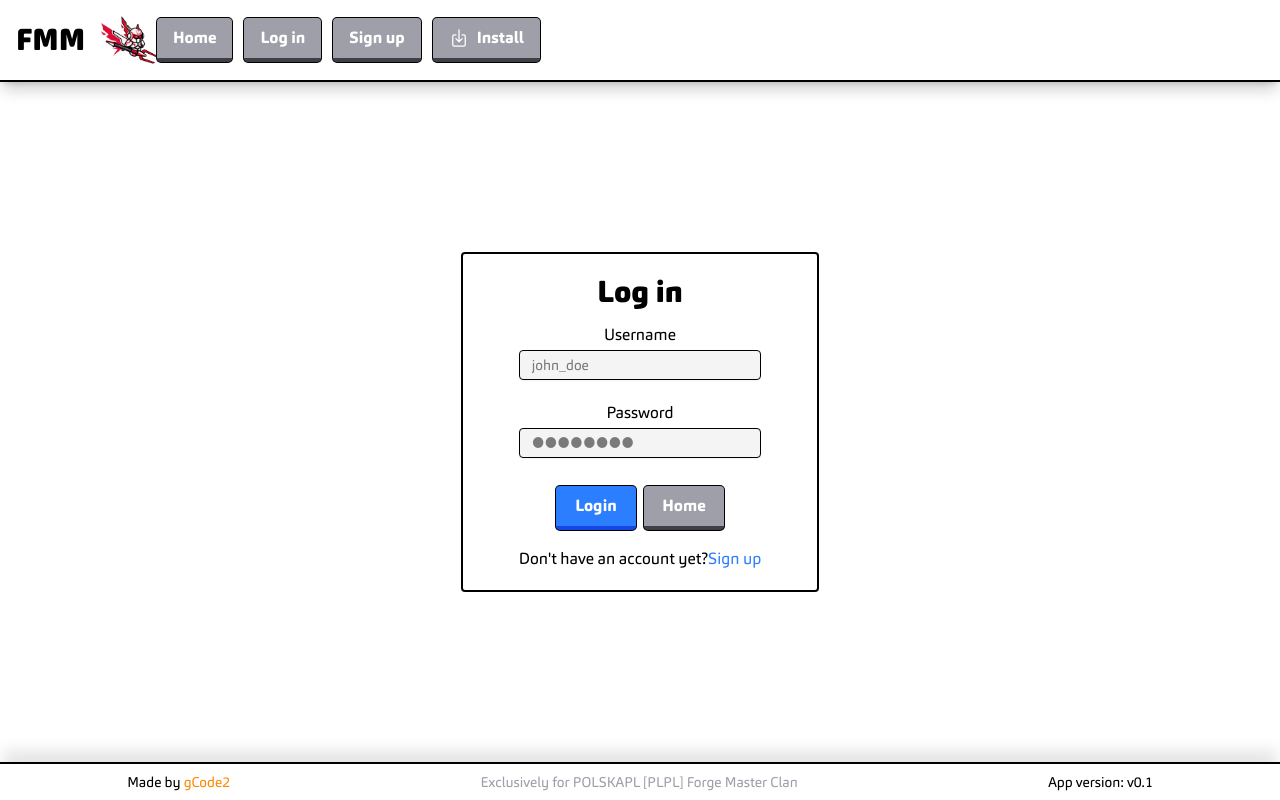
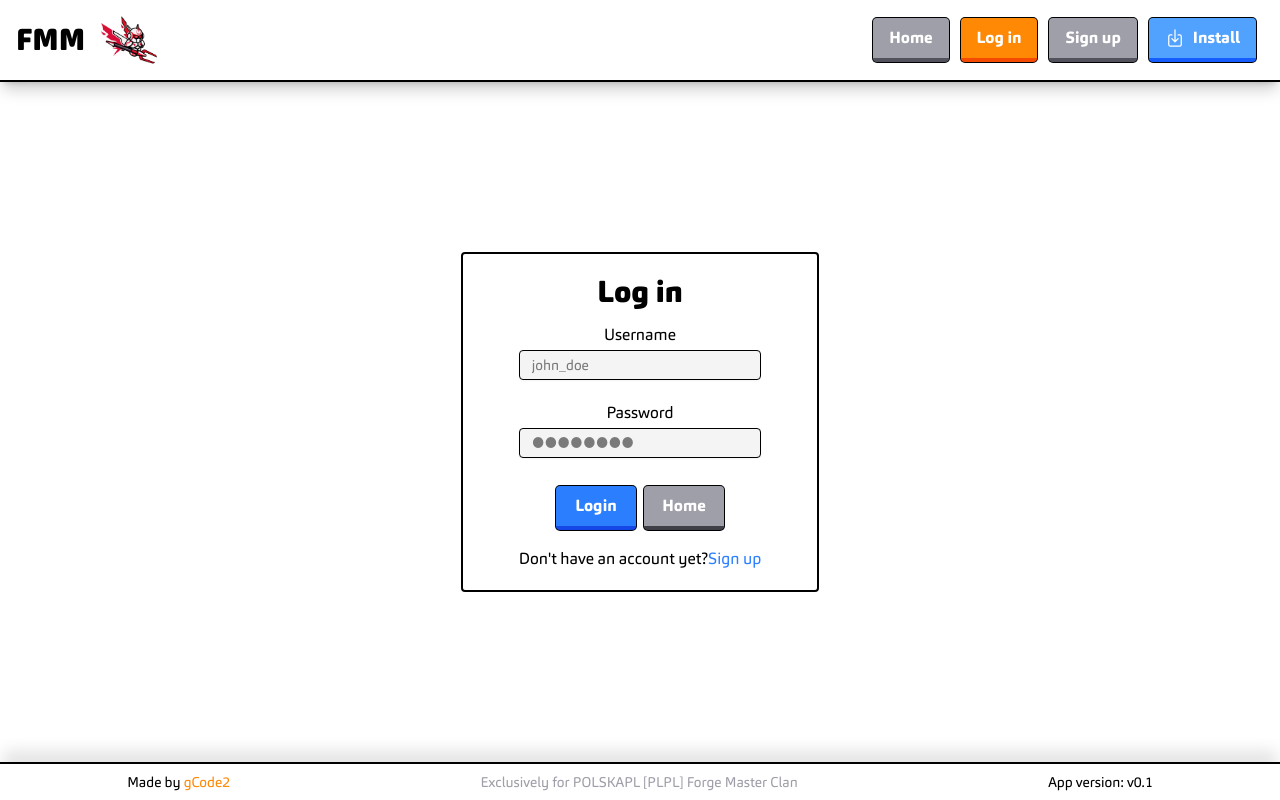
Before and after one commit to gCode2/forge-master-metrics, a React (Vite) app: page /login in a window 1280 px wide. Built offline with nearby package versions, Linux system fonts and the light colour scheme; no server answers.

Commit message:
feat(navigation): highlight active navigation link

```diff
--- a/src/components/layout/AppHeader.tsx
+++ b/src/components/layout/AppHeader.tsx
@@ -16,7 +16,7 @@ function AppHeader() {
                     <img src={applogo} alt="Logo" className="w-12 h-12 md:w-18 md:h-18 p-1 md:p-2" />
                 </div>
 
-                <div className="flex w-full">
+                <div className="flex flex-col sm:flex-row w-full justify-start sm:justify-end">
                     <AppNavigation
                         isMenuOpened={isMenuOpened}
                         setMenuOpened={setMenuOpened}
--- a/src/components/layout/AppNavigation.tsx
+++ b/src/components/layout/AppNavigation.tsx
@@ -8,11 +8,12 @@ import {
 } from "../../lib/pwaInstall";
 import { useAuth } from "../../hooks/useAuth";
 import { supabase } from "../../lib/supabase";
-import { Link, useNavigate } from "react-router";
+import { NavLink, useNavigate } from "react-router";
 import type { AppNavigationProps } from "../../types/types";
 
 function AppNavigation({ isMenuOpened, setMenuOpened }: AppNavigationProps) {
     const { user } = useAuth();
+
     const navigate = useNavigate();
 
     const [installAvailable, setInstallAvailable] = useState(canInstall());
@@ -67,7 +68,14 @@ function AppNavigation({ isMenuOpened, setMenuOpened }: AppNavigationProps) {
     };
 
     const buttonStyles =
-        "flex flex-row justify-center items-center bg-zinc-400 hover:bg-zinc-300 text-white font-bold py-2 px-4 border-b-4 border-zinc-700 hover:border-zinc-500 transition duration-200 hover:cursor-pointer rounded ring-1 ring-black w-full md:w-auto text-center";
+        "flex flex-row justify-center items-center text-white font-bold py-2 px-4 border-b-4 transition duration-200 hover:cursor-pointer rounded ring-1 ring-black w-full md:w-auto text-center";
+
+
+    const getNavLinkStyles = ({ isActive }: { isActive:boolean }) => `${buttonStyles} ${
+        isActive
+            ? "bg-orange-400 border-orange-600 hover:bg-orange-300 hover:border-orange-400"
+            : "bg-zinc-400 hover:bg-zinc-300 border-zinc-600 hover:border-zinc-500"
+    }`;
 
     return (
         <>
@@ -92,47 +100,71 @@ function AppNavigation({ isMenuOpened, setMenuOpened }: AppNavigationProps) {
                     md:static md:flex md:flex-row md:w-auto md:bg-transparent md:border-none md:shadow-none md:p-0
                 `}
             >
-                <Link
+                <NavLink
                     to={user ? "/dashboard" : "/"}
-                    className={buttonStyles}
+                    className={getNavLinkStyles}
                     onClick={closeMenu}
                 >
                     Home
-                </Link>
+                </NavLink>
 
                 {user ? (
                     <>
-                        <Link to="/players" className={buttonStyles} onClick={closeMenu}>
+                        <NavLink
+                            to="/players"
+                            className={getNavLinkStyles}
+                            onClick={closeMenu}
+                        >
                             Players
-                        </Link>
-                        <Link to="/wars" className={buttonStyles} onClick={closeMenu}>
+                        </NavLink>
+                        <NavLink
+                            to="/wars"
+                            className={getNavLinkStyles}
+                            onClick={closeMenu}
+                        >
                             Wars
-                        </Link>
-                        <Link to="/charts" className={buttonStyles} onClick={closeMenu}>
+                        </NavLink>
+                        <NavLink
+                            to="/charts"
+                            className={getNavLinkStyles}
+                            onClick={closeMenu}
+                        >
                             Charts
-                        </Link>
-                        <Link to="/calculators" className={buttonStyles} onClick={closeMenu}>
+                        </NavLink>
+                        <NavLink
+                            to="/calculators"
+                            className={getNavLinkStyles}
+                            onClick={closeMenu}
+                        >
                             Calculators
-                        </Link>
-                        <button className={buttonStyles} onClick={handleLogout}>
+                        </NavLink>
+                        <button className={`${buttonStyles} bg-red-400 hover:bg-red-300 border-red-600 hover:border-red-500`} onClick={handleLogout}>
                             Log out
                         </button>
                     </>
                 ) : (
                     <>
-                        <Link to="/login" className={buttonStyles} onClick={closeMenu}>
+                        <NavLink
+                            to="/login"
+                            className={getNavLinkStyles}
+                            onClick={closeMenu}
+                        >
                             Log in
-                        </Link>
-                        <Link to="/register" className={buttonStyles} onClick={closeMenu}>
+                        </NavLink>
+                        <NavLink
+                            to="/register"
+                            className={getNavLinkStyles}
+                            onClick={closeMenu}
+                        >
                             Sign up
-                        </Link>
+                        </NavLink>
                     </>
                 )}
 
                 {!isStandalone && (
                     <button
                         onClick={handleInstall}
-                        className={`${buttonStyles} gap-2`}
+                        className={`${buttonStyles} gap-2 bg-blue-400 hover:bg-blue-300 border-blue-600 hover:border-blue-500`}
                         aria-label="Install application"
                     >
                         <IoDownloadOutline className="text-xl" />
--- a/src/components/players/DetailedPlayersList.tsx
+++ b/src/components/players/DetailedPlayersList.tsx
@@ -49,6 +49,8 @@ function DetailedPlayersList({
 
     return (
         <div className="w-full min-w-0">
+            <div className="px-2 sm:px-3
+                py-1 mt-1">
                 <div className="
                     relative
                     w-full
@@ -56,8 +58,7 @@ function DetailedPlayersList({
                     overflow-auto
                     overscroll-contain
                     rounded
-                px-2 sm:px-3
-                py-1 mt-1
+
                 ">
                     <table className="
                         w-max min-w-full
@@ -66,19 +67,8 @@ function DetailedPlayersList({
                         text-xs sm:text-sm
                     ">
 
-                    <thead className="
-                    sticky
-                    top-0
-                    z-30
-                    before:absolute
-                    before:-inset-x-1
-                    before:-top-1
-                    before:-bottom-0.25
-                    before:-z-10
-                    before:bg-white
-                    before:content-['']">
-
-                        <tr>
+                        <thead>
+                            <tr className="h-14 ">
 
                                 <th
                                     rowSpan={2}
@@ -113,10 +103,9 @@ function DetailedPlayersList({
                                 <th
                                     colSpan={wars.length}
                                     className="
-                                    border-2 px-3 py-3
+                                        sticky z-40 top-0 border-2 px-3 py-3
                                         text-left sm:text-center rounded-md
                                         bg-white text-lg sm:text-xl
-                                    relative
                                     "
                                 >
                                     <span className="
@@ -131,7 +120,7 @@ function DetailedPlayersList({
                                     </span>
                                 </th>
                             </tr>
-                        <tr>
+                            <tr className="h-12">
                                 {wars.map((war) => (
                                     <th
                                         key={war.id}
@@ -145,7 +134,7 @@ function DetailedPlayersList({
                                             border-2 border-black
                                             px-1 py-2
                                             text-center text-white
-                                        rounded-md
+                                            rounded-md sticky top-14.5
                                         `}
                                     >
                                         <div className="flex items-center justify-between gap-1">
@@ -257,6 +246,7 @@ function DetailedPlayersList({
 
                 </div>
             </div>
+        </div>
     );
 }
 
--- a/src/components/wars/WarsList.tsx
+++ b/src/components/wars/WarsList.tsx
@@ -13,8 +13,8 @@ function WarsList({ wars }: WarsListProps) {
                 <div>War Number</div>
                 <div>Enemy Clan</div>
                 <div>Total Points</div>
+                <div>War Result</div>
                 <div>Participants</div>
-                <div>War Result</div>
                 <div>Action</div>
             </div>
 
```
Lines whose indentation alone changed are shown as unchanged.
